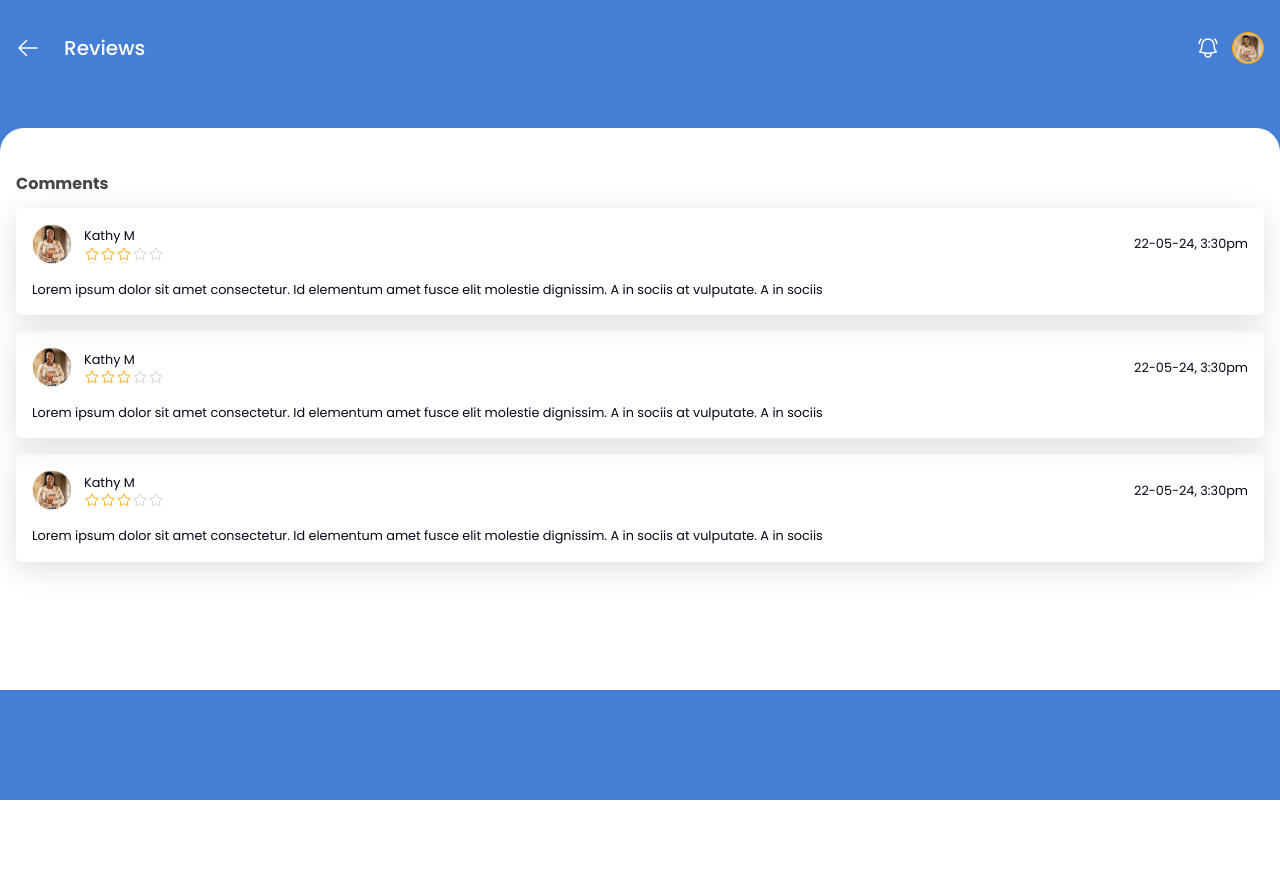
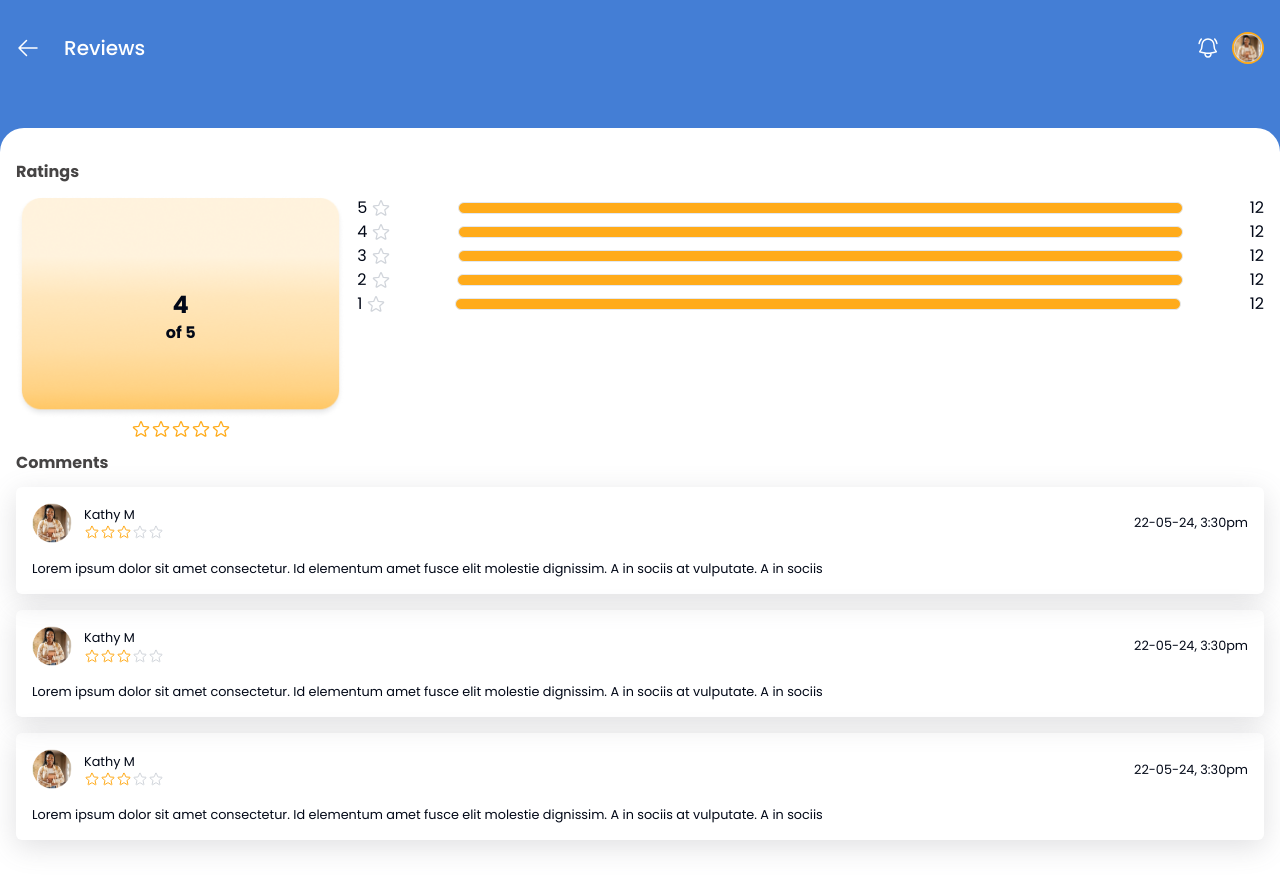
Before and after one commit to Juvis237/ProGuide_FrontEnd, a Next.js app: page /review in a window 1280 px wide. Shown: the top 890 px of the page. Before the commit the page ends 800 px from the top, so only its background shows below. Built offline with nearby package versions, Linux system fonts and the light colour scheme.

Commit message:
feat: complete review ui

```diff
--- /dev/null
+++ b/src/components/rating-review/RatingReview.tsx
@@ -0,0 +1,43 @@
+import React from 'react'
+import ReviewProgress from '../review-progress/ReviewProgress'
+import Image from 'next/image'
+import Header from '../header/Header'
+import { StarIcon } from '@heroicons/react/24/outline'
+
+const RatingReview = () => {
+    const maxStars = 5
+    const starsArray = Array.from({ length: maxStars })
+    return (
+        <div>
+            <h3 className="pb-3 text-muted font-bold">Ratings</h3>
+            <div className="flex justify-between gap-3">
+                <div className="request-now-bg flex justify-center items-center flex-col relative">
+                    <Image
+                        src={'/assets/onboarding-CTA-bg.png'}
+                        width={100}
+                        height={50}
+                        alt="request-image"
+                        className="relative w-full h-full"
+                    />
+                    <div className="absolute inset-0 flex flex-col px-8 justify-center items-center w-full font-bold">
+                        <Header title="4" classes="text-2xl" />
+                        of 5
+                    </div>
+                    <div className="flex">
+                        {starsArray.map((_, index) => (
+                            <StarIcon
+                                key={index}
+                                className={`w-5 h-5 text-secondary`}
+                            />
+                        ))}
+                    </div>
+                </div>
+                <div className="w-3/4">
+                    <ReviewProgress />
+                </div>
+            </div>
+        </div>
+    )
+}
+
+export default RatingReview
--- a/src/components/review-container/ReviewContainer.tsx
+++ b/src/components/review-container/ReviewContainer.tsx
@@ -2,10 +2,9 @@
 import React from 'react'
 import HeaderNav from '../header-nav/HeaderNav'
 import CommentContainer from '../comment-container/CommentContainer'
-
+import RatingReview from '../rating-review/RatingReview'
 
 const ReviewContainer = () => {
-
     return (
         <section className="w-full min-h-screen bg-primary">
             <HeaderNav
@@ -16,7 +15,8 @@ const ReviewContainer = () => {
             />
             <div className="pt-12">
                 <section className="bg-white pt-8 min-h-1/2 pb-32 px-4 rounded-t-3xl">
-                   <CommentContainer />
+                    <RatingReview />
+                    <CommentContainer />
                 </section>
             </div>
         </section>
--- a/src/components/review-progress/ReviewProgress.tsx
+++ b/src/components/review-progress/ReviewProgress.tsx
@@ -1,10 +1,23 @@
+import { StarIcon } from '@heroicons/react/24/outline'
 import React from 'react'
 
 const ReviewProgress = () => {
+    const maxStars = 5
+    const starsArray = Array.from({ length: maxStars })
     return (
         <div>
-            <div></div>
-            <div></div>
+            {starsArray.map((_, index) => (
+                <div className="flex items-center justify-between" key={index}>
+                    <div className="flex items-center gap-1">
+                        <span>{starsArray.length - index}</span>
+                        <span>
+                            <StarIcon className={`w-5 h-5 text-gray-300`} />
+                        </span>
+                    </div>
+                    <div className="w-[80%] border rounded-2xl h-3 bg-secondary"></div>
+                    <span>12</span>
+                </div>
+            ))}
         </div>
     )
 }
```
